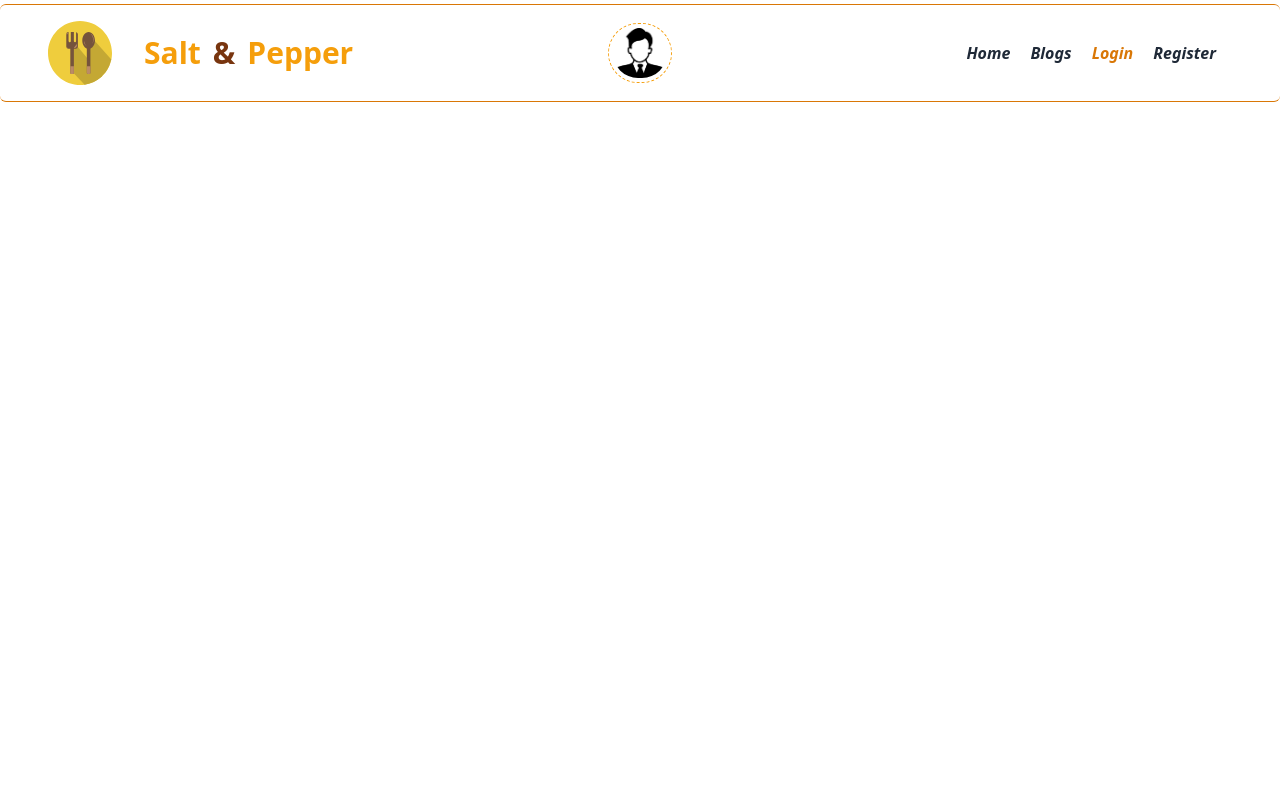
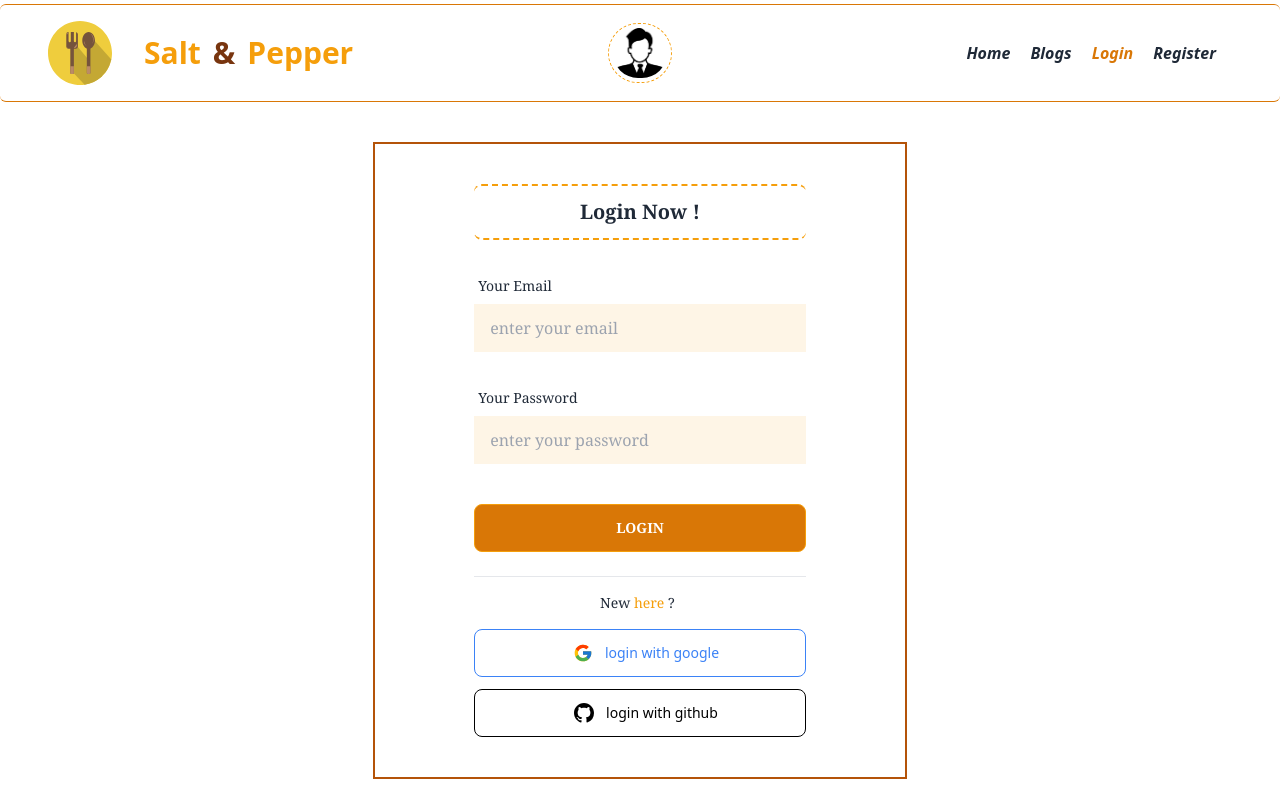
Before and after one commit to Hisham6667/salt-and-pepper-client, a React (Vite) app: page /login in a window 1280 px wide. Shown: the top 800 px of the page. Built offline with nearby package versions, Linux system fonts and the light colour scheme.

Commit message:
login page design complete with some minor functions

```diff
--- a/src/components/Login/Login.jsx
+++ b/src/components/Login/Login.jsx
@@ -1,12 +1,75 @@
-import React from 'react';
+import React, { useState } from 'react';
 import Navigation from '../Navigation/Navigation';
 import Footer from '../Footer/Footer';
+import { Link } from 'react-router-dom';
+import { GoMarkGithub } from "react-icons/go";
+import { FcGoogle } from "react-icons/fc";
 
 const Login = () => {
+    const [error, setError] = useState('');
+    const [success, setSuccess] = useState('');
+
+    const handleLogin = event => {
+        setError('');
+        setSuccess('');
+        event.preventDefault()
+        const form = event.target;
+        const email = form.email.value;
+        const password = form.password.value;
+        console.log(name, email, password);
+    }
+
     return (
         <div className='lg:container mx-auto'>
             <Navigation></Navigation>
-            <div className="h-screen"></div>
+
+            <div className="hero h-auto min-w-full my-10">
+                <form id='regForm' onSubmit={handleLogin} className="card w-5/12 mx-auto hero-content rounded-none border-amber-700 border-2 font-serif py-10">
+                    <div className="form-control w-4/6 mb-3">
+                        <p className='text-xl font-semibold text-center border-dashed border-y-2 py-3 rounded-lg border-amber-500'>Login Now !</p>
+                    </div>
+
+                    <div className="form-control w-4/6 mb-3">
+                        <label className="label">
+                            <span className="label-text">Your Email</span>
+                        </label>
+                        <input type="text" name='email' placeholder="enter your email" className="input input-bordered rounded-none border-none bg-amber-500/10 focus:outline-none" required />
+                    </div>
+
+                    <div className="form-control w-4/6 mb-6">
+                        <label className="label">
+                            <span className="label-text">Your Password</span>
+                        </label>
+                        <input type="password" name='password' placeholder="enter your password" className="input input-bordered rounded-none border-none bg-amber-500/10 focus:outline-none" required />
+                    </div>
+
+                    <div className="form-control w-4/6">
+                        <button type='submit' className="btn bg-amber-600 border border-amber-500 hover:border hover:border-amber-700 hover:bg-white text-white hover:text-amber-600">Login</button>
+                    </div>
+
+                    <div className='w-4/6 border-b pb-2'>
+                        <p className='text-red-500 text-center'>{error}</p>
+                        <p className='text-green-500 text-center'>{success}</p>
+                    </div>
+
+                    <div className="w-4/6">
+                        <p className='text-sm font-medium hover:text-amber-500 transition-all duration-300 w-20 mx-auto'><Link to='/register'>New <span className='text-amber-500 hover:text-black'>here</span> ?</Link></p>
+                    </div>
+
+                    <div className="form-control w-4/6 justify-between items-center">
+
+                        <button type='submit' className="btn bg-white border border-blue-500 hover:border hover:border-none hover:bg-blue-500/80 text-blue-500 hover:text-white w-full flex flex-row justify-center mb-3">
+                            <FcGoogle className='text-xl mx-3' />
+                            <p className='text-sm lowercase font-normal font-sans'>Login with google</p>
+                        </button>
+                        <button type='submit' className="btn bg-white border border-black hover:border hover:border-none hover:bg-black text-black hover:text-white w-full flex flex-row justify-center">
+                            <GoMarkGithub className='text-xl mx-3' />
+                            <p className='text-sm lowercase font-normal font-sans'>Login with github</p>
+                        </button>
+                    </div>
+                </form>
+            </div>
+
             <Footer></Footer>
         </div>
     );
--- a/src/components/Navigation/Navigation.jsx
+++ b/src/components/Navigation/Navigation.jsx
@@ -8,7 +8,7 @@ import { FaUserCircle } from 'react-icons/fa';
 
 const Navigation = () => {
     const {user} = useContext(AuthContext)
-    console.log(user);
+    // console.log(user);
     return (
         <nav className='w-full bg- p-4 border-b border-t mt-1 rounded-md border-amber-600 flex items-center justify-between'>
             <div className='flex items-center w-2/5'>
--- a/src/components/Register/Register.jsx
+++ b/src/components/Register/Register.jsx
@@ -1,26 +1,49 @@
-import React from 'react';
+import React, { useState } from 'react';
 import Navigation from '../Navigation/Navigation';
 import Footer from '../Footer/Footer';
 import { Link } from 'react-router-dom';
 
 const Register = () => {
+    const [error, setError] = useState('');
+    const [success, setSuccess] = useState('');
 
     const handleRegister = event => {
-        event.preventDefault()
+
+        setError('');
+        setSuccess('');
+        event.preventDefault();
         const form = event.target;
         const name = form.name.value;
         const email = form.email.value;
-        const password = form.password.value;
-        console.log(name, email, password);
+        const pass = form.password.value;
+        // console.log(name, email, pass);
+        // setSuccess('Profile created');
+
+
+        //validate
+        if (/(?=.*[!@#$&*])/.test(pass)) {
+            setError('dont use these characters !,@,#,$,&,*')
+            return
+        }
+        else if (!/(?=.*[A-Z])/.test(pass)) {
+            setError('please type at least 1 uppercase letters')
+            return
+        }
+        else if (pass.length < 6) {
+            setError('please type at least 6 characters')
+            return
+        }
+
+
     }
 
     return (
         <div className='lg:container mx-auto'>
             <Navigation></Navigation>
             <div className="hero h-auto min-w-full my-10">
-                <form id='regForm' onSubmit={handleRegister} className="card w-5/12 mx-auto hero-content rounded-none border-amber-700 border-2 font-serif py-10">
+                <form id='regForm' onSubmit={handleRegister} className="card w-5/12 mx-auto hero-content rounded-none border-amber-700 border-2 font-serif pt-10 pb-5">
                     <div className="form-control w-4/6 mb-3">
-                        <p className='text-xl font-semibold text-center border-dashed border-y-2 py-3 rounded-lg border-amber-500'>Register Now</p>
+                        <p className='text-xl font-semibold text-center border-dashed border-y-2 py-3 rounded-lg border-amber-500'>Register Now !</p>
                     </div>
 
                     <div className="form-control w-4/6 mb-3">
@@ -48,11 +71,15 @@ const Register = () => {
                         <button type='submit' className="btn bg-amber-600 border border-amber-500 hover:border hover:border-amber-700 hover:bg-white text-white hover:text-amber-600">create profile</button>
                     </div>
 
-                    <hr className='w-4/6 my-4'/>
+                    <div className='w-4/6 border-b pb-2'>
+                        <p className='text-red-500 text-center'>{error}</p>
+                        <p className='text-green-500 text-center'>{success}</p>
+                    </div>
 
                     <div className="w-4/6">
                         <p className='text-sm font-medium hover:text-amber-500 transition-all duration-300 w-28 mx-auto'><Link to='/login'>Already a <span className='text-amber-500 hover:text-black'>user</span> ?</Link></p>
                     </div>
+
                 </form>
             </div>
             <Footer></Footer>
```
